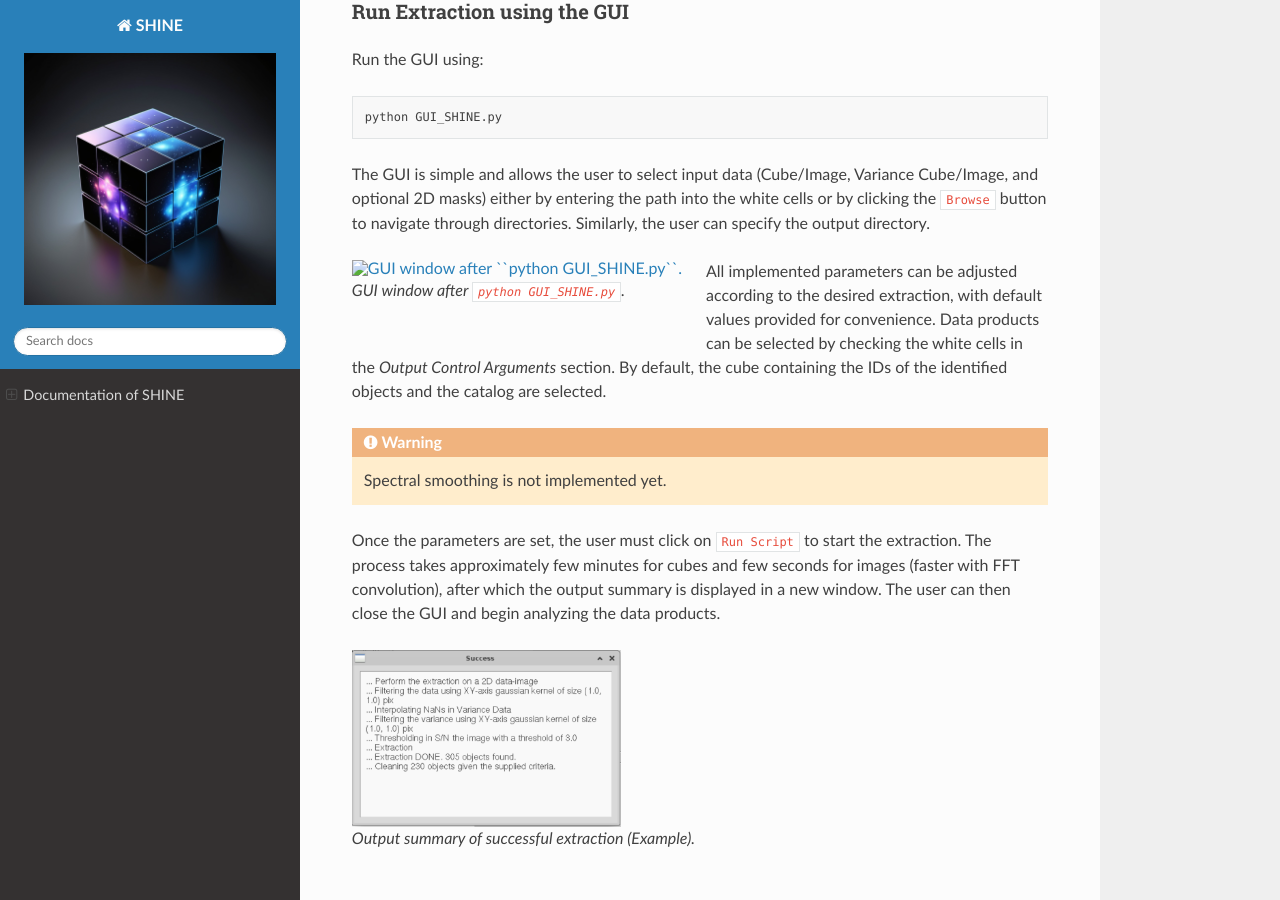
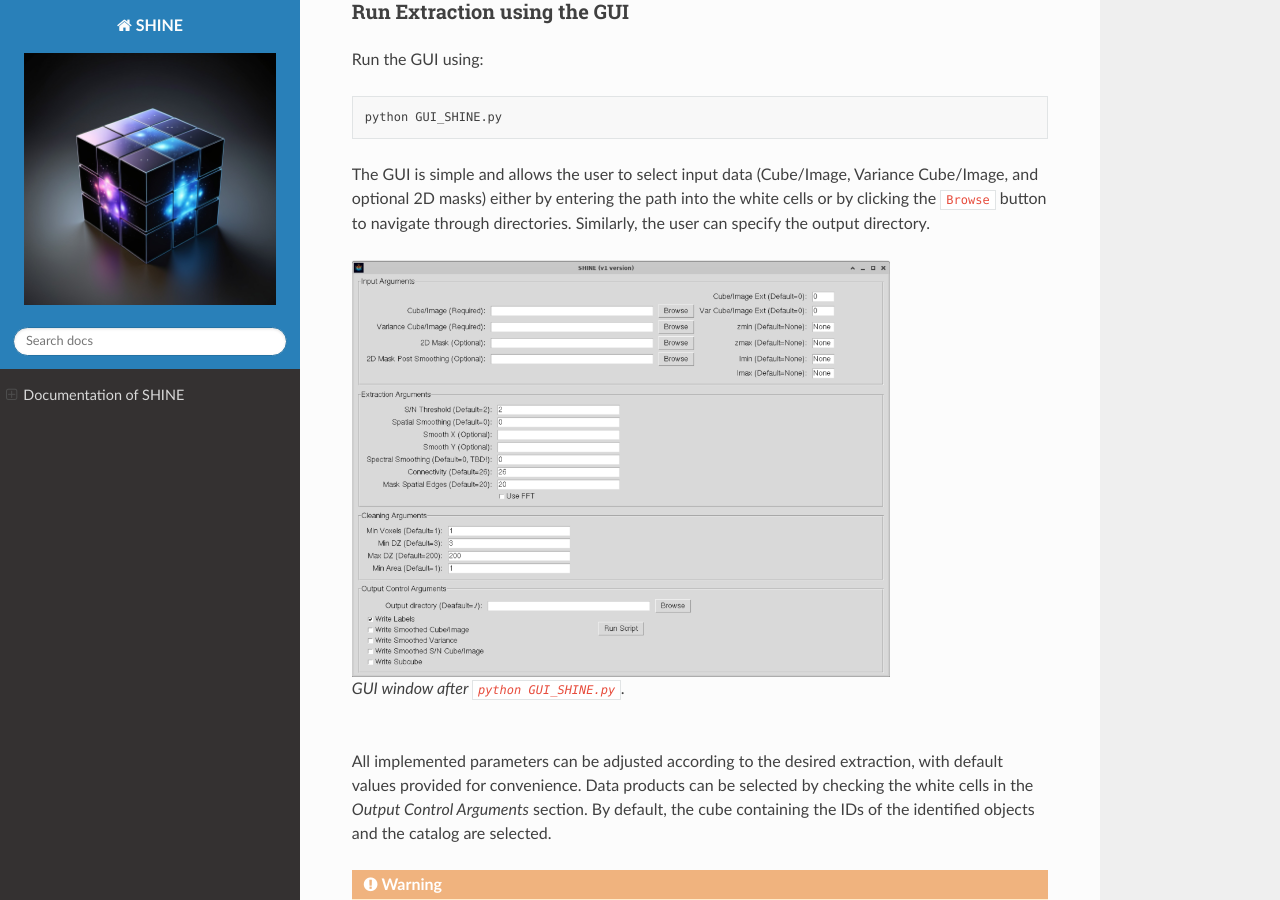
Before and after one commit to matteofox/SHINE, a Sphinx documentation site: the page built from docs/index.rst, in a window 1280 px wide and 900 px high, scrolled down 5368 px. Built offline with Sphinx 7.4.7 and the Read the Docs theme 3.1.0, drawn with Linux system fonts in a browser that asks for light colours.

Commit message:
Update documentation (v1.1)

```diff
--- a/docs/index.rst
+++ b/docs/index.rst
@@ -226,7 +226,7 @@ Run the GUI using:
 
 The GUI is simple and allows the user to select input data (Cube/Image, Variance Cube/Image, and optional 2D masks) either by entering the path into the white cells or by clicking the ``Browse`` button to navigate through directories. Similarly, the user can specify the output directory.
 
-.. figure:: /docs/_static/GUI_image.png
+.. figure:: /_static/GUI_image.png
    :width: 80%
    :align: left
    :alt: GUI window after ``python GUI_SHINE.py``.
```
